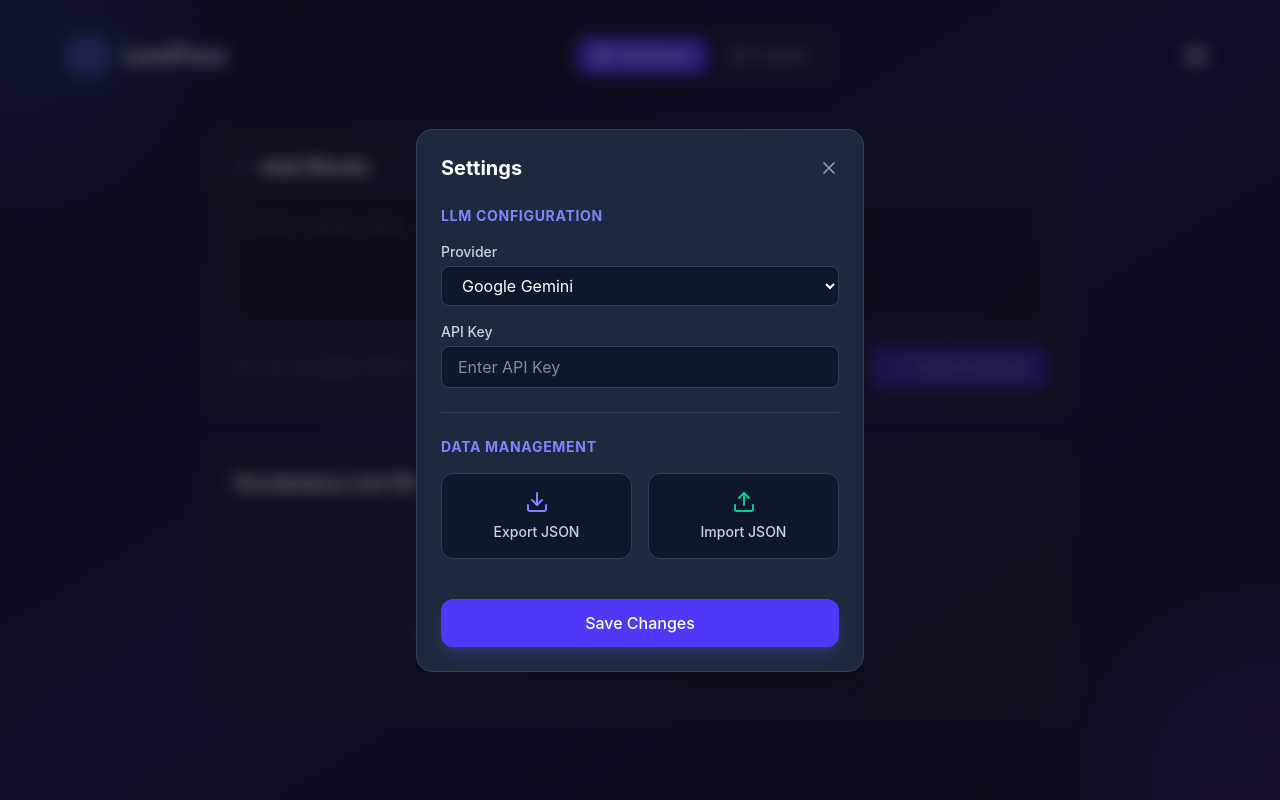
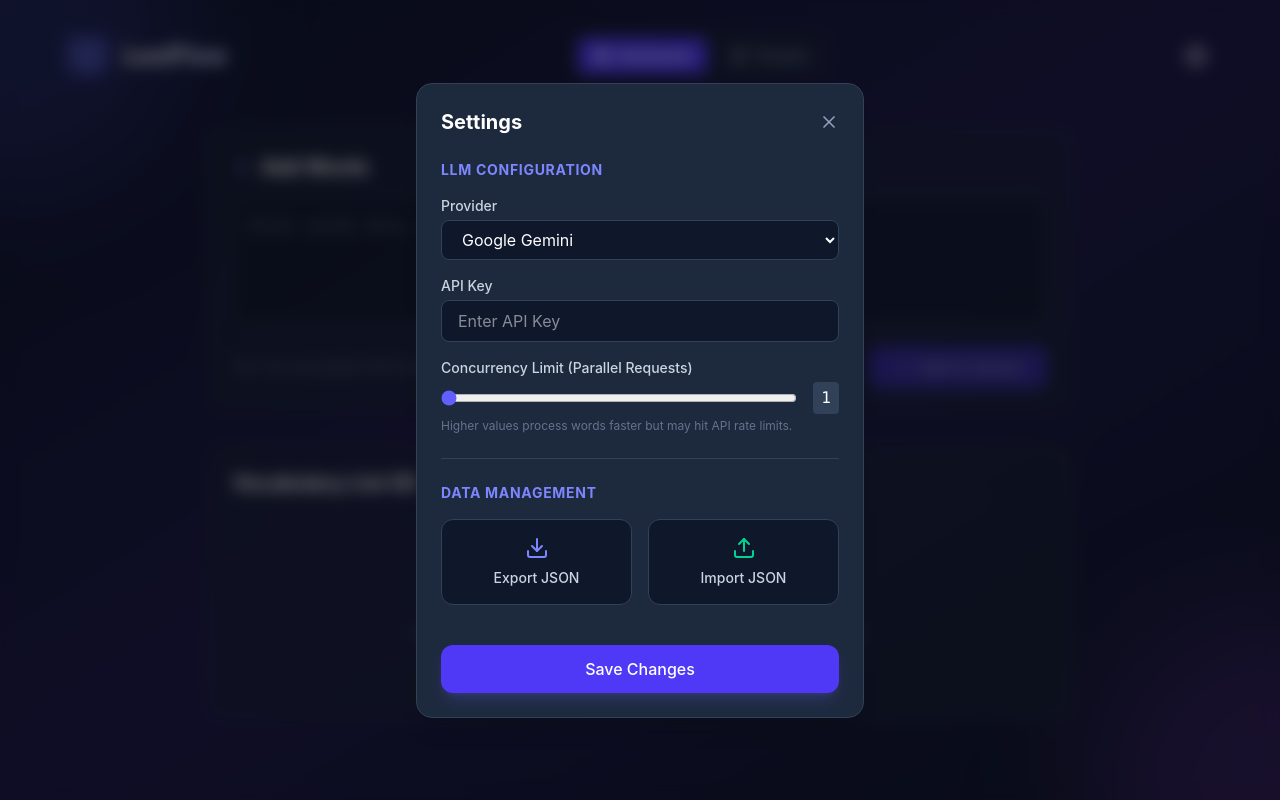
Before and after one commit to q12we34rt5/Synapse, a React (Vite) app: page / in a window 1280 px wide. Both pictures are taken after a click on the button "Settings". Built offline with nearby package versions, Linux system fonts and the light colour scheme.

Commit message:
feat: enhance queue visualization, concurrency control, and clear all functionality

```diff
--- a/src/App.tsx
+++ b/src/App.tsx
@@ -1,4 +1,4 @@
-import { useState, useEffect, useRef } from 'react';
+import { useState, useEffect } from 'react';
 import { useAppStore } from './store/useAppStore';
 import { SettingsModal } from './components/SettingsModal';
 import { Dashboard } from './components/Dashboard';
@@ -12,17 +12,21 @@ import type { LLMService } from './services/llm/LLMService';
 
 function App() {
   const [view, setView] = useState<'dashboard' | 'quiz'>('dashboard');
-  const { processingQueue, settings, addWord, removeFromQueue } = useAppStore();
-  const isProcessingRef = useRef(false);
+  const {
+    processingQueue,
+    activeQueue,
+    settings,
+    addWord,
+    moveToActive,
+    completeProcessing
+  } = useAppStore();
 
   // Queue Processing Effect
   useEffect(() => {
-    const processQueue = async () => {
-      if (processingQueue.length === 0 || isProcessingRef.current) return;
+    // Determine how many slots are effectively free
+    const activeLimit = settings.concurrencyLimit || 1;
 
-      isProcessingRef.current = true;
-      const currentWord = processingQueue[0];
-
+    const processWord = async (word: string) => {
       try {
         let llm: LLMService;
         if (settings.provider === 'openai') {
@@ -31,28 +35,46 @@ function App() {
           llm = new GeminiProvider(settings.apiKey);
         }
 
-        const data = await llm.generateWordData(currentWord);
+        const data = await llm.generateWordData(word);
         addWord({
           id: uuidv4(),
           ...data,
           addedAt: Date.now(),
         });
+      } catch (error) {
+        console.error(`Failed to process word: ${word}`, error);
+      } finally {
+        // Remove from active queue when done
+        completeProcessing(word);
 
-        // Success: Remove from queue
-        removeFromQueue();
-      } catch (error) {
-        console.error(`Failed to process word: ${currentWord}`, error);
-        // Error: Remove from queue to prevent blocking (or maybe move to a 'failed' list in future)
-        removeFromQueue();
-      } finally {
-        isProcessingRef.current = false;
-        // Trigger next iteration immediately if there are more items
-        // Since processingQueue dependency will update after removeFromQueue, this effect will run again.
+        // We rely on the effect re-running due to activeQueue changing to pick up new work
       }
     };
 
-    processQueue();
-  }, [processingQueue, settings, addWord, removeFromQueue]);
+    // This effect runs whenever processingQueue or activeQueue (or settings) change.
+    // We check if we can start more work.
+
+    // We need to loop here because moveToActive is synchronous state update,
+    // but we might need to start multiple items if many slots opened up or we just increased the limit.
+    const startNewTasks = () => {
+      let currentActiveCount = activeQueue.length;
+
+      while (currentActiveCount < activeLimit && processingQueue.length > 0) {
+        // Move item from waiting to active
+        const wordToProcess = moveToActive();
+
+        if (wordToProcess) {
+          currentActiveCount++; // Locally track to avoid over-scheduling in this synchronous loop
+          processWord(wordToProcess);
+        } else {
+          break;
+        }
+      }
+    };
+
+    startNewTasks();
+
+  }, [processingQueue, activeQueue, settings, addWord, moveToActive, completeProcessing]);
 
   return (
     <div className="min-h-screen bg-gradient-to-br from-slate-900 via-indigo-950 to-slate-900 flex flex-col items-center p-4 md:p-8 relative overflow-hidden">
--- a/src/components/Dashboard.tsx
+++ b/src/components/Dashboard.tsx
@@ -4,7 +4,7 @@ import { Loader2, Trash2, Plus, AlertCircle, Clock } from 'lucide-react';
 import { motion, AnimatePresence } from 'framer-motion';
 
 export const Dashboard: React.FC = () => {
-    const { words, reviews, deleteWord, settings, addToQueue, processingQueue } = useAppStore();
+    const { words, reviews, deleteWord, settings, addToQueue, processingQueue, activeQueue, clearAllWords } = useAppStore();
     const [batchInput, setBatchInput] = useState('');
 
     const handleBatchSubmit = () => {
@@ -54,26 +54,53 @@ export const Dashboard: React.FC = () => {
                     </div>
 
                     {/* Processing Queue Display */}
+                    {/* Processing Queue Display */}
                     <AnimatePresence>
-                        {processingQueue.length > 0 && (
+                        {(processingQueue.length > 0 || activeQueue.length > 0) && (
                             <motion.div
                                 initial={{ opacity: 0, height: 0 }}
                                 animate={{ opacity: 1, height: 'auto' }}
                                 exit={{ opacity: 0, height: 0 }}
-                                className="bg-slate-900/50 rounded-xl p-4 border border-indigo-500/30"
+                                className="bg-slate-900/50 rounded-xl p-4 border border-indigo-500/30 space-y-3"
                             >
-                                <div className="flex items-center gap-2 text-indigo-400 mb-2">
+                                {/* Active Processing */}
+                                {activeQueue.length > 0 && (
+                                    <div className="space-y-2">
+                                        <div className="flex items-center gap-2 text-indigo-400">
                                             <Loader2 className="w-4 h-4 animate-spin" />
-                                    <span className="text-sm font-medium">Processing Queue ({processingQueue.length})</span>
+                                            <span className="text-sm font-medium">Processing ({activeQueue.length})</span>
                                         </div>
                                         <div className="flex flex-wrap gap-2">
-                                    {processingQueue.map((word, index) => (
-                                        <div key={`${word}-${index}`} className="px-3 py-1 bg-indigo-500/20 text-indigo-200 rounded-full text-xs flex items-center gap-2 border border-indigo-500/20">
-                                            {index === 0 && <Clock className="w-3 h-3 animate-pulse" />}
+                                            {activeQueue.map((word, index) => (
+                                                <div key={`active-${word}-${index}`} className="px-3 py-1 bg-indigo-500/20 text-indigo-200 rounded-full text-xs flex items-center gap-2 border border-indigo-500/20 animate-pulse">
                                                     {word}
                                                 </div>
                                             ))}
                                         </div>
+                                    </div>
+                                )}
+
+                                {/* Pending Queue */}
+                                {processingQueue.length > 0 && (
+                                    <div className="space-y-2">
+                                        <div className="flex items-center gap-2 text-slate-500">
+                                            <Clock className="w-4 h-4" />
+                                            <span className="text-sm font-medium">Pending ({processingQueue.length})</span>
+                                        </div>
+                                        <div className="flex flex-wrap gap-2">
+                                            {processingQueue.slice(0, 10).map((word, index) => (
+                                                <div key={`pending-${word}-${index}`} className="px-3 py-1 bg-slate-800 text-slate-400 rounded-full text-xs border border-slate-700">
+                                                    {word}
+                                                </div>
+                                            ))}
+                                            {processingQueue.length > 10 && (
+                                                <div className="px-3 py-1 bg-slate-800 text-slate-400 rounded-full text-xs border border-slate-700">
+                                                    +{processingQueue.length - 10} more
+                                                </div>
+                                            )}
+                                        </div>
+                                    </div>
+                                )}
                             </motion.div>
                         )}
                     </AnimatePresence>
@@ -82,7 +109,21 @@ export const Dashboard: React.FC = () => {
 
             {/* Word List */}
             <div className="bg-slate-800/50 backdrop-blur-xl border border-slate-700 rounded-2xl p-6">
-                <h2 className="text-xl font-bold text-white mb-4">Vocabulary List ({sortedWords.length})</h2>
+                <div className="flex justify-between items-center mb-4">
+                    <h2 className="text-xl font-bold text-white">Vocabulary List ({sortedWords.length})</h2>
+                    {sortedWords.length > 0 && (
+                        <button
+                            onClick={() => {
+                                if (window.confirm('Are you sure you want to delete ALL words? This action cannot be undone.')) {
+                                    clearAllWords();
+                                }
+                            }}
+                            className="text-xs px-3 py-1 bg-red-500/10 text-red-400 hover:bg-red-500/20 border border-red-500/20 rounded-lg transition-colors"
+                        >
+                            Clear All Words
+                        </button>
+                    )}
+                </div>
 
                 {sortedWords.length === 0 ? (
                     <div className="text-center py-12 text-slate-500">
--- a/src/components/SettingsModal.tsx
+++ b/src/components/SettingsModal.tsx
@@ -13,6 +13,7 @@ export const SettingsModal: React.FC = () => {
     const [provider, setProvider] = useState<'gemini' | 'openai'>(settings.provider);
     const [baseUrl, setBaseUrl] = useState(settings.baseUrl || 'http://localhost:8000/v1');
     const [modelName, setModelName] = useState(settings.modelName || 'meta-llama/Meta-Llama-3-8B-Instruct');
+    const [concurrencyLimit, setConcurrencyLimit] = useState(settings.concurrencyLimit || 1);
 
     const fileInputRef = useRef<HTMLInputElement>(null);
 
@@ -23,6 +24,7 @@ export const SettingsModal: React.FC = () => {
             setProvider(settings.provider);
             setBaseUrl(settings.baseUrl || 'http://localhost:8000/v1');
             setModelName(settings.modelName || 'meta-llama/Meta-Llama-3-8B-Instruct');
+            setConcurrencyLimit(settings.concurrencyLimit || 1);
         }
     }, [isOpen, settings]);
 
@@ -31,7 +33,8 @@ export const SettingsModal: React.FC = () => {
             apiKey,
             provider,
             baseUrl,
-            modelName
+            modelName,
+            concurrencyLimit,
         });
         setIsOpen(false);
     };
@@ -171,6 +174,26 @@ export const SettingsModal: React.FC = () => {
                                                 </div>
                                             </>
                                         )}
+
+                                        <div>
+                                            <label className="block text-sm font-medium text-slate-300 mb-1">
+                                                Concurrency Limit (Parallel Requests)
+                                            </label>
+                                            <div className="flex items-center gap-4">
+                                                <input
+                                                    type="range"
+                                                    min="1"
+                                                    max="5"
+                                                    value={concurrencyLimit}
+                                                    onChange={(e) => setConcurrencyLimit(parseInt(e.target.value))}
+                                                    className="flex-1 accent-indigo-500"
+                                                />
+                                                <span className="text-white font-mono bg-slate-700 px-2 py-1 rounded">
+                                                    {concurrencyLimit}
+                                                </span>
+                                            </div>
+                                            <p className="text-xs text-slate-500 mt-1">Higher values process words faster but may hit API rate limits.</p>
+                                        </div>
                                     </div>
 
                                     <hr className="border-slate-700" />
@@ -214,9 +237,9 @@ export const SettingsModal: React.FC = () => {
                                     </div>
                                 </div>
                             </motion.div>
-                        </div>
+                        </div >
                     )}
-                </AnimatePresence>,
+                </AnimatePresence >,
                 document.body
             )}
         </>
--- a/src/store/useAppStore.ts
+++ b/src/store/useAppStore.ts
@@ -10,6 +10,9 @@ interface AppStore extends AppState {
     importData: (data: Partial<AppState>) => void;
     addToQueue: (words: string[]) => void;
     removeFromQueue: () => void; // Removes the first item
+    moveToActive: () => string | null; // Moves first item from processing to active, returns item
+    completeProcessing: (word: string) => void; // Removes item from active
+    clearAllWords: () => void;
     getDueReviews: () => ReviewItem[];
 }
 
@@ -23,9 +26,11 @@ export const useAppStore = create<AppStore>()(
                 provider: 'gemini',
                 baseUrl: 'http://localhost:8000/v1',
                 modelName: 'meta-llama/Meta-Llama-3-8B-Instruct',
+                concurrencyLimit: 1,
                 theme: 'dark',
             },
             processingQueue: [], // Initialize empty queue
+            activeQueue: [], // Initialize empty active queue
             addToQueue: (newWords) =>
                 set((state) => ({
                     processingQueue: [...state.processingQueue, ...newWords]
@@ -33,6 +38,22 @@ export const useAppStore = create<AppStore>()(
             removeFromQueue: () =>
                 set((state) => ({
                     processingQueue: state.processingQueue.slice(1)
+                })),
+            moveToActive: () => {
+                let movedItem: string | null = null;
+                set((state) => {
+                    if (state.processingQueue.length === 0) return {};
+                    movedItem = state.processingQueue[0];
+                    return {
+                        processingQueue: state.processingQueue.slice(1),
+                        activeQueue: [...state.activeQueue, movedItem]
+                    };
+                });
+                return movedItem;
+            },
+            completeProcessing: (word) =>
+                set((state) => ({
+                    activeQueue: state.activeQueue.filter(w => w !== word)
                 })),
             addWord: (word) =>
                 set((state) => ({
@@ -57,6 +78,13 @@ export const useAppStore = create<AppStore>()(
                     delete newReviews[id];
                     return { words: newWords, reviews: newReviews };
                 }),
+            clearAllWords: () =>
+                set(() => ({
+                    words: {},
+                    reviews: {},
+                    processingQueue: [],
+                    activeQueue: []
+                })),
             updateReview: (review) =>
                 set((state) => ({
                     reviews: { ...state.reviews, [review.wordId]: review },
@@ -71,6 +99,7 @@ export const useAppStore = create<AppStore>()(
                     reviews: { ...state.reviews, ...data.reviews },
                     settings: { ...state.settings, ...data.settings },
                     processingQueue: data.processingQueue || [],
+                    activeQueue: [], // Reset active queue on import (or we could try to preserve it, but safe to reset)
                 })),
             getDueReviews: () => {
                 const now = Date.now();
--- a/src/types/index.ts
+++ b/src/types/index.ts
@@ -25,6 +25,7 @@ export interface Settings {
     provider: 'gemini' | 'openai';
     baseUrl?: string; // For local/custom providers
     modelName?: string; // For local/custom providers
+    concurrencyLimit?: number; // Max parallel requests
     theme: 'light' | 'dark' | 'system';
 }
 
@@ -32,5 +33,6 @@ export interface AppState {
     words: Record<string, Word>;
     reviews: Record<string, ReviewItem>;
     settings: Settings;
-    processingQueue: string[];
+    processingQueue: string[]; // Waiting to be processed
+    activeQueue: string[]; // Currently being processed
 }
```
Lines whose indentation alone changed are shown as unchanged.
